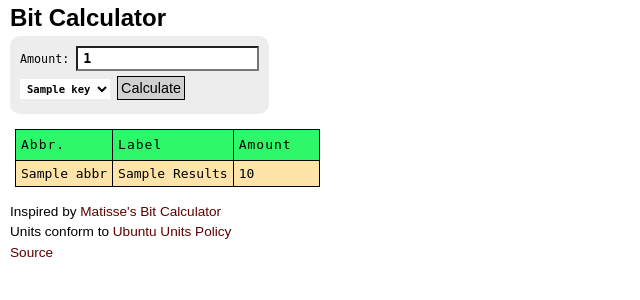
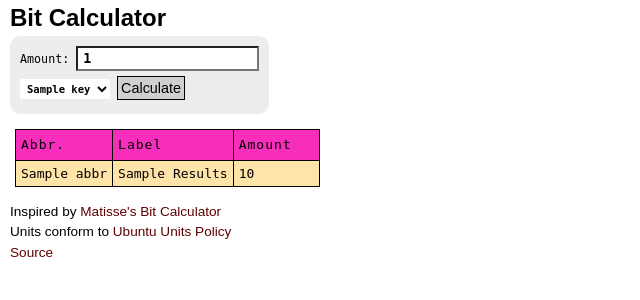
Before and after one commit to vlasta007/pybitcalcweb, a Flask app: template pybitcalcweb/templates/calculator.html in a window 1280 px wide. Shown: the top 300 px of the page, without its empty margins (0-640 px from the left). Run offline with Flask 2, Linux system fonts and the light colour scheme; the template is opened without the code that fills it: most values are stand-ins (such as "Sample title", 1, 10 or a date in 2020).

Commit message:
Zmena barvy na cervenou

```diff
--- a/pybitcalcweb/static/stylesheet.css
+++ b/pybitcalcweb/static/stylesheet.css
@@ -78,7 +78,7 @@ pre {
 }
 
 .conversion-table th {
-    background-color: #2ef76a;
+    background-color: #f72ebb;
     color: #000;
     font-size: 1em;
     font-weight: normal;
```
